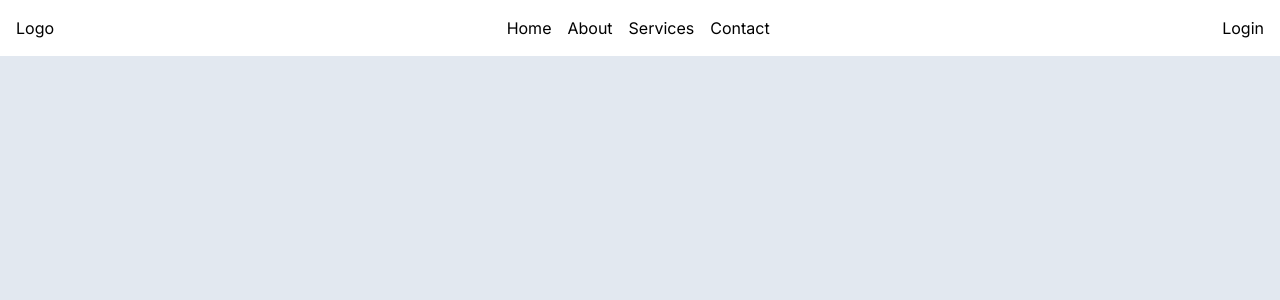
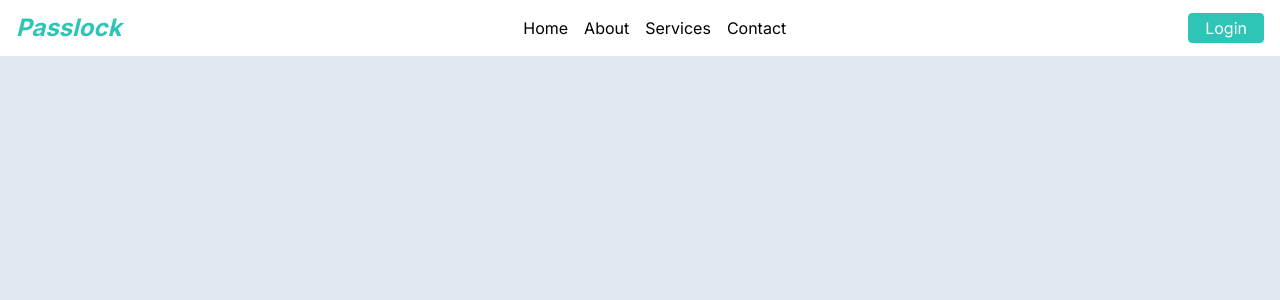
Before and after one commit to Tonnykimanthi/passlock, a Next.js app: page / in a window 1280 px wide. Shown: the top 300 px of the page. Built offline with nearby package versions, Linux system fonts and the light colour scheme.

Commit message:
Edit Header.tsx

```diff
--- /dev/null
+++ b/components/common/LoginButton.tsx
@@ -0,0 +1,5 @@
+const LoginButton = () => {
+  return <button className="px-4 py-0.5 bg-primary text-white rounded border border-primary hover:bg-transparent hover:text-primary transition">Login</button>;
+};
+
+export default LoginButton;
--- a/components/layout/Header.tsx
+++ b/components/layout/Header.tsx
@@ -1,21 +1,23 @@
 import { navList } from "@/data/navList"
 import Link from "next/link"
+import LoginButton from "../common/LoginButton"
 
 const Header = () => {
 
   return (
-    <header className="p-4 bg-white flex justify-between items-center">
-        <div>Logo</div>
+    <header className="px-4 py-3 bg-white flex justify-between items-center">
+        <div className="text-primary text-2xl italic font-bold">Passlock</div>
         <nav>
-            <ul className="flex gap-x-4">
+            <ul className="flex gap-x-4 items-center">
               {navList.map((item) => (
-                <li>
+                <li className="relative group">
                   <Link href={item.href}>{item.title}</Link>
+                  <span className="w-0 h-1 bg-accent absolute -bottom-4 left-1/2 right-0 -translate-x-1/2 group-hover:w-full transition-all duration-300"></span>
                 </li>
               ))}
             </ul>
         </nav>
-        <div>Login</div>
+        <LoginButton />
     </header>
   )
 }
```
